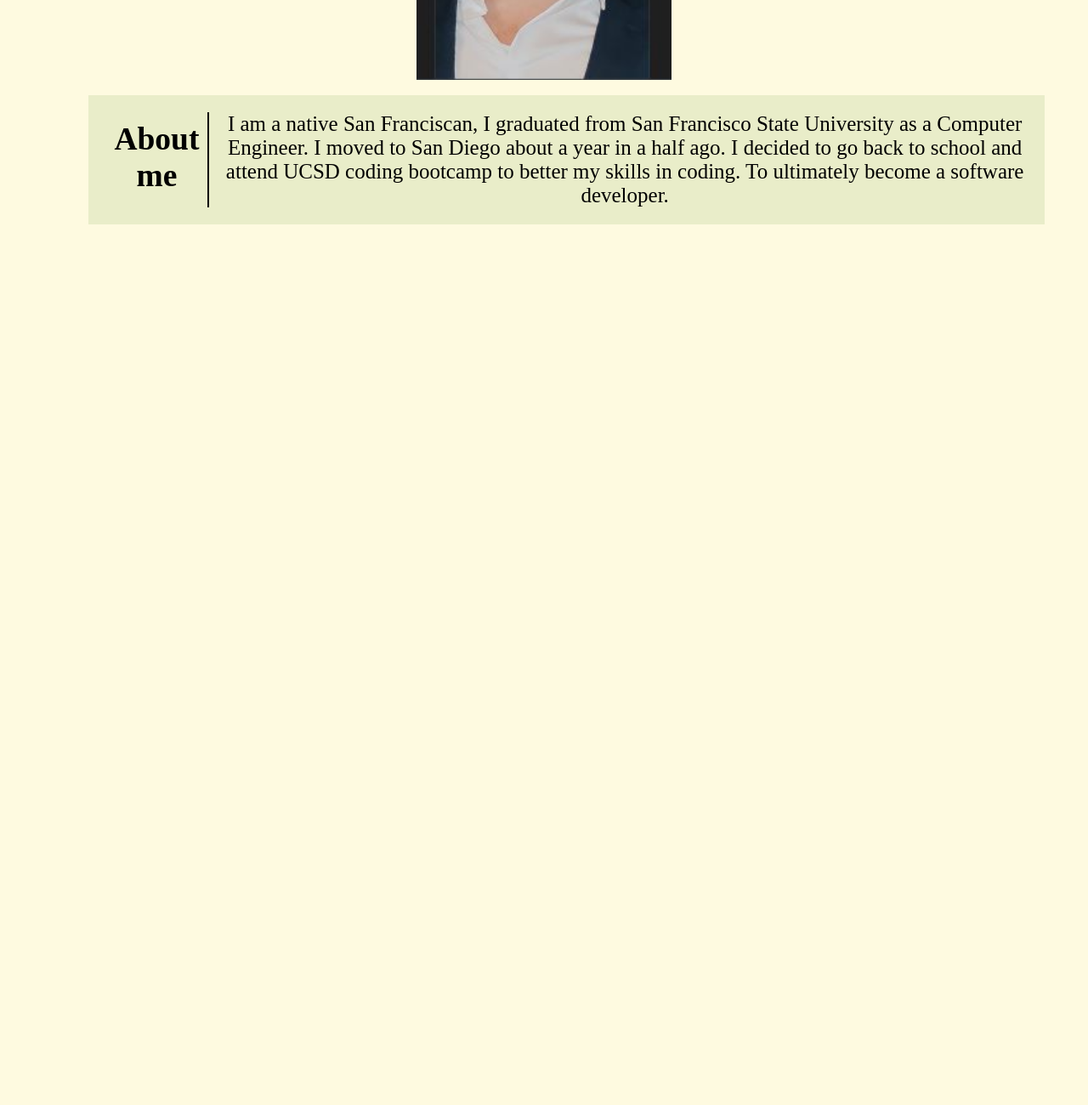
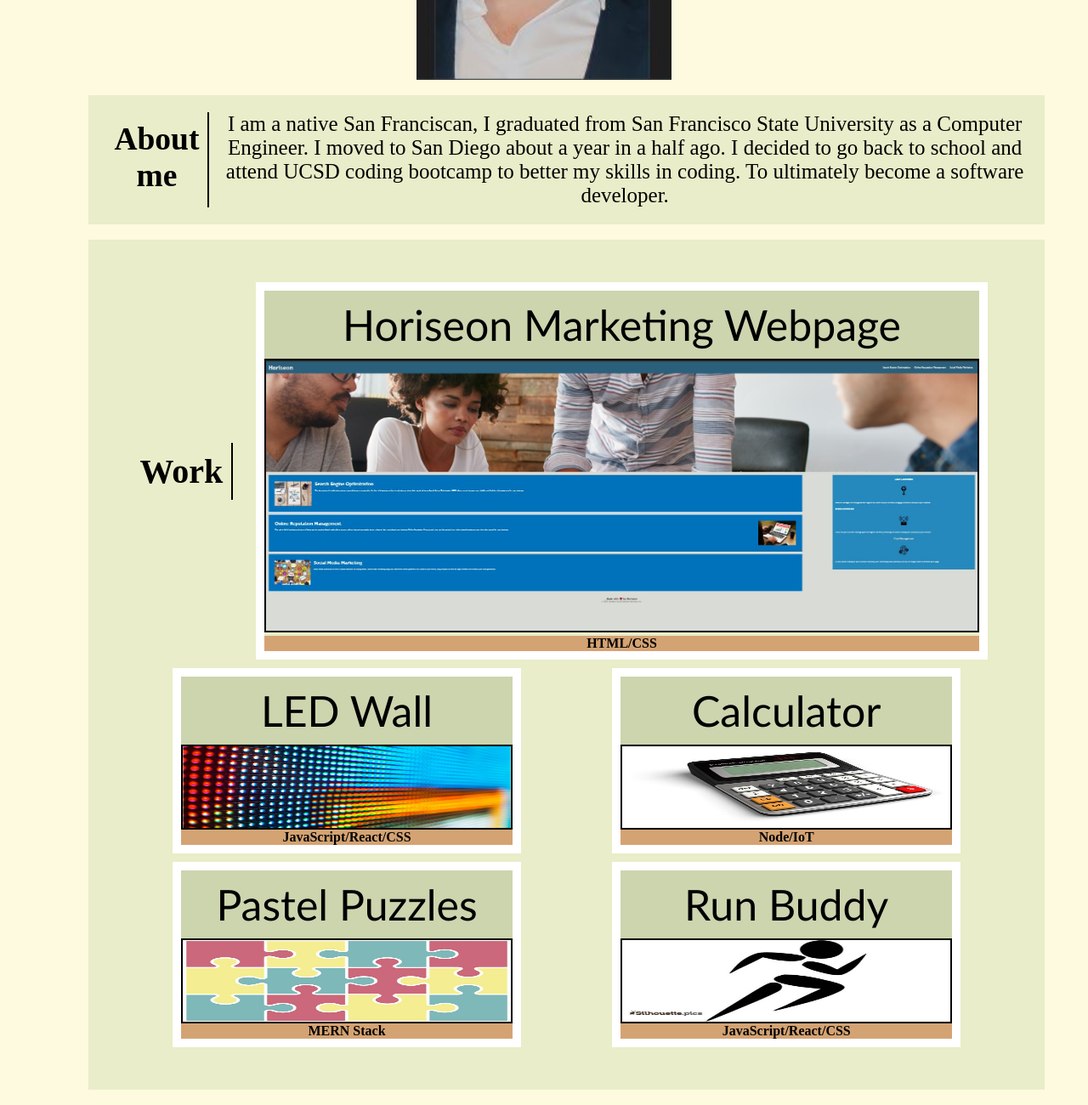
Before and after one commit to Aserrano7/Andres-Portfolio, a plain HTML site: page index.html in a window 1280 px wide. Shown: the part 733-2033 px from the top of the page at 85% size. Before the commit the page ends 997 px from the top, so only its background shows below. Drawn offline with Linux system fonts and the light colour scheme.

Commit message:
added flex containers with links and images, and style

```diff
--- a/assets/style.css
+++ b/assets/style.css
@@ -86,3 +86,64 @@ body {
     padding: 10px;
     border-right: 2px solid black;
 }
+
+.container {
+    display: flex;
+    flex-wrap: wrap;
+    justify-content: center;
+    align-items: center;
+    background-color: #e9edc9;
+    margin-left: 8.5%;
+    padding: 50px;
+    gap: 10px
+}
+
+.flexbox-projects img {
+    height: 100%;
+    width: 100%;
+    align-content: center;
+    border: 2px solid black;
+}
+
+.flexbox-projects {
+    display: flex;
+    flex-wrap: wrap;
+    height: 100%;
+    width: 40%;
+    margin: 0 auto;
+    border: 10px solid white;
+}
+
+.flexbox-item1 {
+    display: flex;
+    flex-direction: column;
+    width: 84%;
+    margin-left: auto;
+    margin-right: auto;
+    border: 10px solid white;
+}
+
+.flexbox-item1 img {
+    height: 50%;
+    width: 100%;
+    border: 2px solid black;
+
+}
+
+#side{
+    padding: 10px;
+   text-align: center;
+    border-right: 2px solid black;
+    font-size: 40px;
+}
+figcaption {
+    background-color: #d4a373;
+    font-weight: bolder;
+    width: 100%;
+    color: black;
+
+}
+.flexbox-projects a{
+    height: 100px;
+    width:100%;
+}
--- a/index.html
+++ b/index.html
@@ -36,6 +36,60 @@
                     become a software developer. </p>
             </section>
 
+            <br>
+
+
+            <section id="work" class="container">
+               <h2 id="side">Work</h2>
+
+                <figure class="flexbox-item1 ">
+                    <header>Horiseon Marketing Webpage</header>
+                    <a href="https://aserrano7.github.io/horiseon-marketing-page/">
+                    <img src="./assets/img/Capture.JPG" alt="">
+                </a>
+                    <figcaption>HTML/CSS</figcaption>
+                </figure>
+
+
+                <figure class="flexbox-projects">
+                    <header>LED Wall</header>
+                    <a href="https://www.instructables.com/Build-Your-Own-Massive-LED-Wall-on-a-Budget/">
+                    <img src="assets/img/LED-Wall-Benefits.webp" alt="">
+                </a>
+                    <figcaption>JavaScript/React/CSS</figcaption>
+
+                </figure>
+
+
+                <figure class="flexbox-projects">
+                    <header>Calculator</header>
+                    <a href="https://www.section.io/engineering-education/building-a-calculator-a-javascript-project-for-beginners/">
+                    <img src="./assets/img/calculator.jpg" alt="">
+                </a>
+                    <figcaption>Node/IoT</figcaption>
+                </figure>
+
+
+                <figure class="flexbox-projects">
+                    <header>Pastel Puzzles</header>
+                    <a href="https://javascript.plainenglish.io/build-an-8-puzzle-game-with-pure-javascript-efe424bc252a">
+                    <img src="./assets/img/pastel-img.jpg" alt="">
+</a>
+                    <figcaption>MERN Stack</figcaption>
+                </figure>
+                <figure class="flexbox-projects">
+                    <header>Run Buddy</header>
+                    <a href="https://github.com/mmfrenkel/runBuddy">
+                    <img src="./assets/img/run buddy.jpg" alt="">
+                </a>
+                    <figcaption>JavaScript/React/CSS</figcaption>
+
+                </figure>
+
+            </section>
+            <br>
+    </main>
+
 
 </body>
 
```
